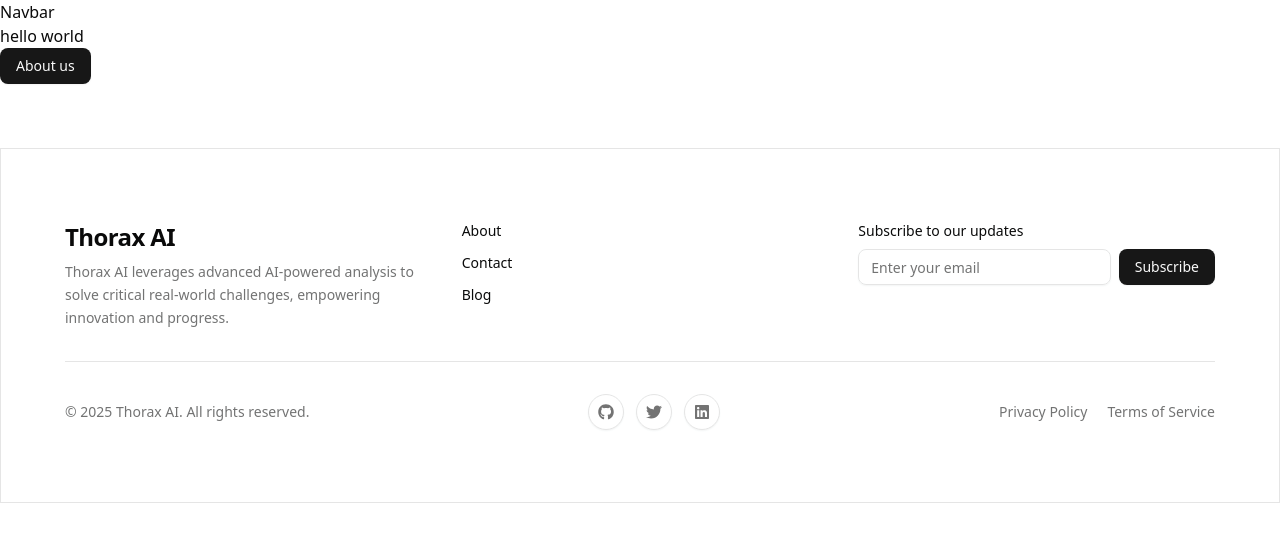
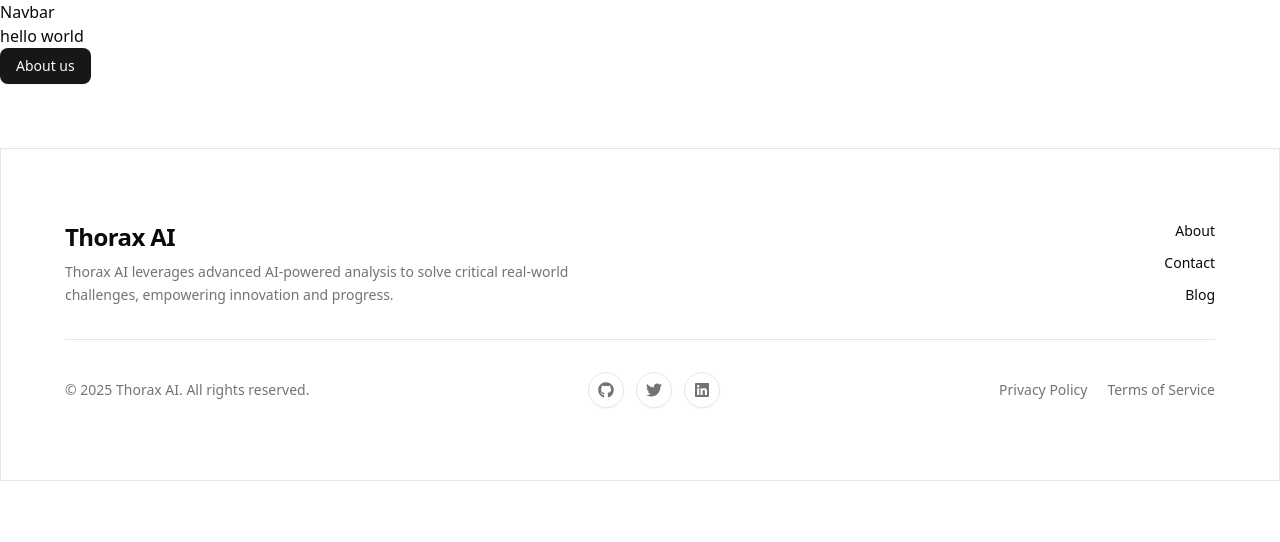
Before and after one commit to kaushal-Prakash/thorax-ai, a Next.js app in the folder frontend/: page / in a window 1280 px wide. Shown: the top 542 px of the page. Built offline with nearby package versions, Linux system fonts and the light colour scheme.

Commit message:
Added/Created Footer

```diff
--- a/frontend/src/components/Footer.jsx
+++ b/frontend/src/components/Footer.jsx
@@ -3,7 +3,6 @@ import React from "react";
 import { Card, CardContent } from "@/components/ui/card";
 import { Separator } from "@/components/ui/separator";
 import { Button } from "@/components/ui/button";
-import { Input } from "@/components/ui/input"; // newsletter input
 import { FaGithub, FaTwitter, FaLinkedin } from "react-icons/fa";
 
 const Footer = () => {
@@ -12,7 +11,7 @@ const Footer = () => {
       <Card className="rounded-none shadow-none border-t bg-background/70 backdrop-blur-md">
         <CardContent className="py-12 px-6 md:px-16">
           {/* Top Section */}
-          <div className="grid gap-10 md:grid-cols-3 items-start">
+          <div className="grid gap-10 md:grid-cols-2 items-start">
             {/* Branding */}
             <div>
               <h2 className="text-2xl font-bold tracking-tight">Thorax AI</h2>
@@ -24,7 +23,7 @@ const Footer = () => {
             </div>
 
             {/* Navigation Links */}
-            <div className="flex flex-col gap-3 text-sm font-medium">
+            <div className="flex flex-col md:items-end gap-3 text-sm font-medium">
               <a href="/about" className="hover:text-primary transition-colors">
                 About
               </a>
@@ -34,21 +33,6 @@ const Footer = () => {
               <a href="/blog" className="hover:text-primary transition-colors">
                 Blog
               </a>
-            </div>
-
-            {/* Newsletter Signup */}
-            <div>
-              <p className="text-sm font-medium mb-2">Subscribe to our updates</p>
-              <form className="flex gap-2">
-                <Input
-                  type="email"
-                  placeholder="Enter your email"
-                  className="text-sm"
-                />
-                <Button type="submit" className="shrink-0">
-                  Subscribe
-                </Button>
-              </form>
             </div>
           </div>
 
```
